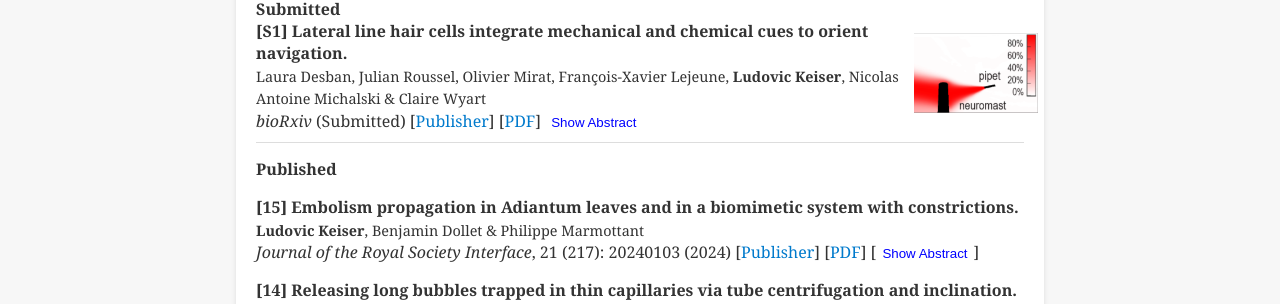
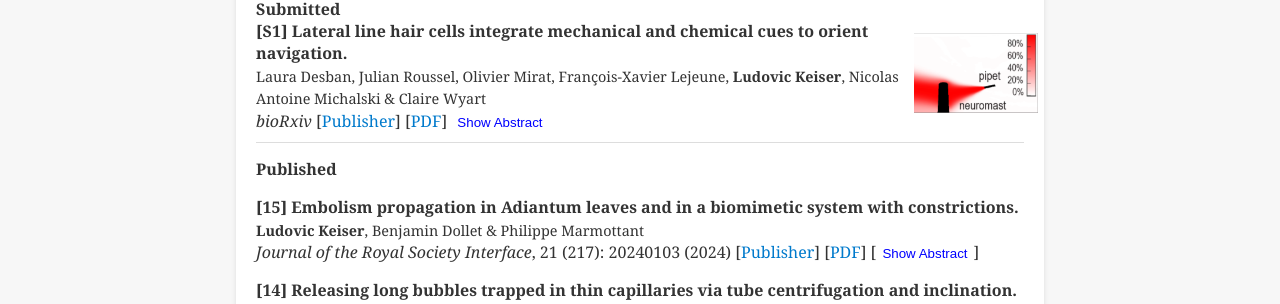
Before and after one commit to Keiser-sci/keiser-sci.github.io, a Jekyll site: the page built from publications.md, in a window 1280 px wide. Shown: the part 302-606 px from the top of the page. Built offline with Jekyll 4.4.1, drawn with Linux system fonts in a browser that asks for light colours.

Commit message:
Update publications.md

```diff
--- a/publications.md
+++ b/publications.md
@@ -14,7 +14,7 @@ title: "Publications"
     <div style="flex: 3; padding-right: 5px;"> <!-- Reduced padding-right to 5px -->
         <strong>[S1] Lateral line hair cells integrate mechanical and chemical cues to orient navigation.</strong><br>
         <span style="font-size: 0.9em;">Laura Desban, Julian Roussel, Olivier Mirat, François-Xavier Lejeune, <strong>Ludovic Keiser</strong>, Nicolas Antoine Michalski & Claire Wyart</span><br>
-        <em>bioRxiv</em> (Submitted)
+        <em>bioRxiv</em>
         [<a href="https://doi.org/10.1101/2022.08.31.505989">Publisher</a>]
         [<a href="publications/Desban2022_bioArXiv.pdf">PDF</a>]
         <button onclick="toggleAbstract('abstractS1')" style="background:none; color:blue; border:none; cursor:pointer;">Show Abstract</button>
```
